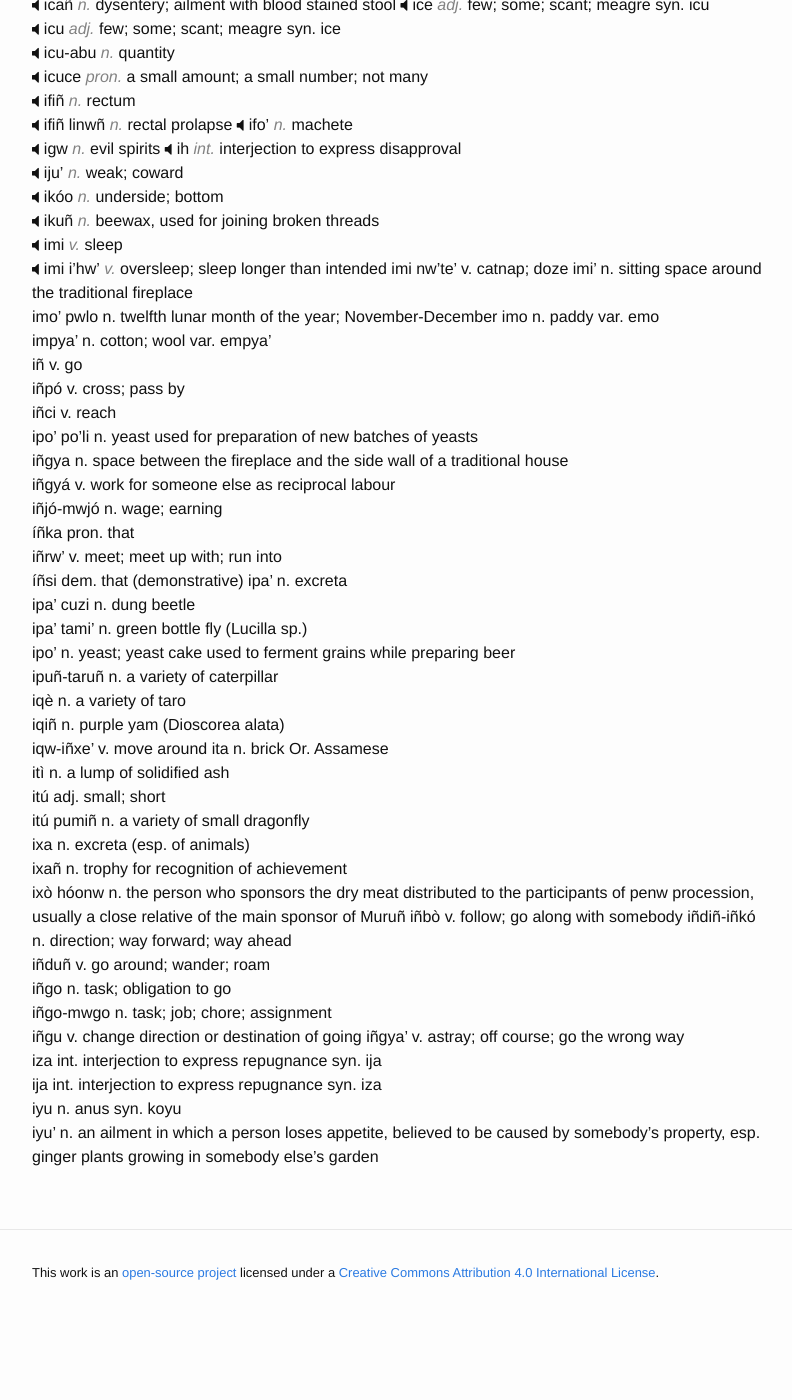
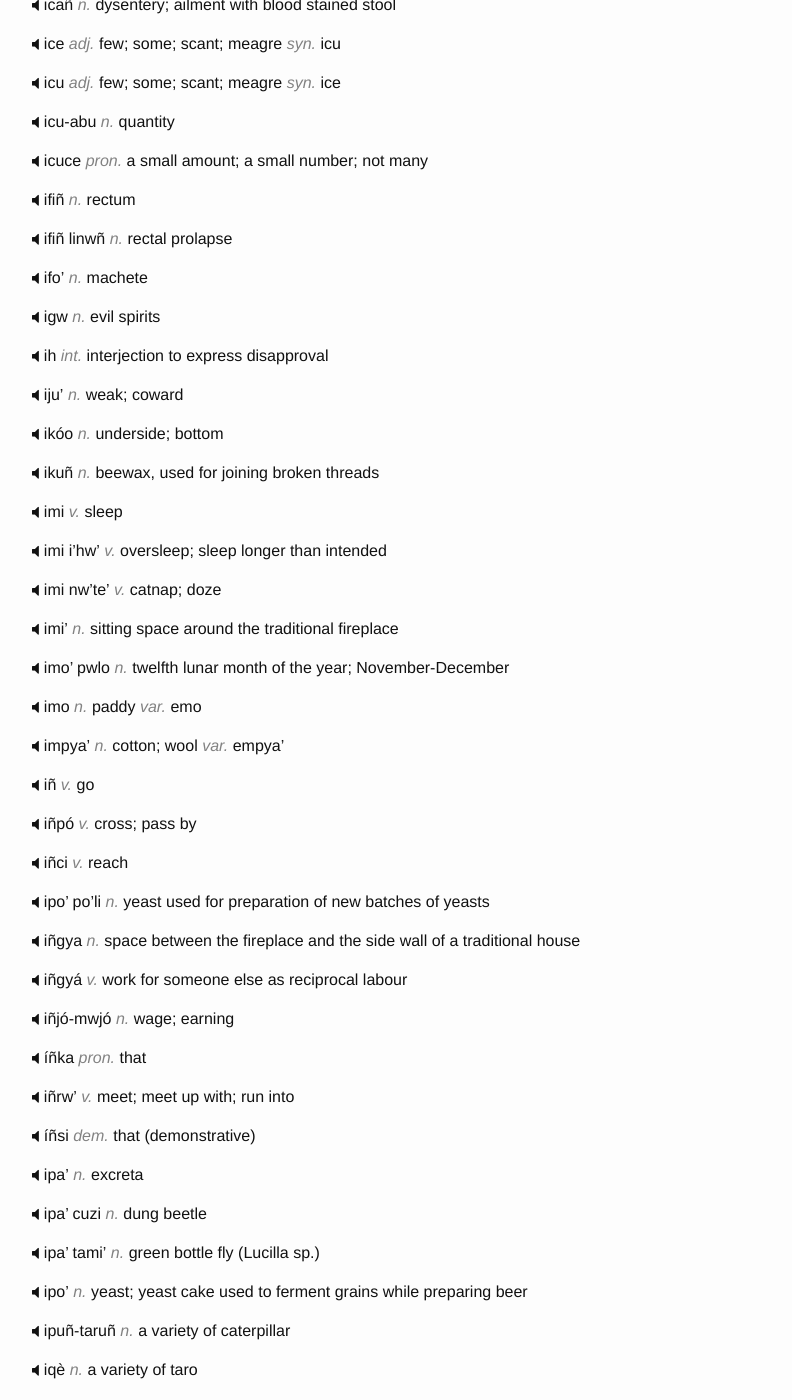
Before and after one commit to hacksparrow/language.apatani.org, a Jekyll site: the page built from dictionary/i.md, in a window 1280 px wide and 1400 px high, scrolled down 328 px. Shown: the whole window, without its empty margins (238-1030 px from the left). Built offline with Jekyll 4.4.1, drawn with Linux system fonts in a browser that asks for light colours; nearby versions of some CDN libraries; before the commit the page ends 1642 px from its top, so only the background shows below that; some of the changed text lies outside the part shown.

Commit message:
Update i.md

```diff
--- a/dictionary/i.md
+++ b/dictionary/i.md
@@ -12,58 +12,113 @@
 __i'ruñ__	      _v._	  sleep in somebody else's house
 
 __icañ__	      _n._	  dysentery; ailment with blood stained stool
-__ice__	        _adj._	few; some; scant; meagre	syn.	icu
-__icu__	        _adj._	few; some; scant; meagre	syn.	ice
+
+__ice__	        _adj._	few; some; scant; meagre	_syn._	icu
+
+__icu__	        _adj._	few; some; scant; meagre	_syn._	ice
+
 __icu-abu__	    _n._	  quantity
+
 __icuce__	      _pron._	a small amount; a small number; not many
+
 __ifiñ__	      _n._	  rectum
+
 __ifiñ linwñ__	_n._	  rectal prolapse
+
 __ifo'__	      _n._	  machete
+
 __igw__	        _n._	  evil spirits
+
 __ih__	        _int._	interjection to express disapproval
+
 __iju'__	      _n._	  weak; coward
+
 __ikóo__	      _n._	  underside; bottom
+
 __ikuñ__	      _n._	  beewax, used for joining broken threads
+
 __imi__	        _v._	  sleep
+
 __imi i'hw'__	  _v._	 oversleep; sleep longer than intended
-imi nw'te'	v.	catnap; doze
-imi'	n.	sitting space around the traditional fireplace
-imo' pwlo	n.	twelfth lunar month of the year; November-December
-imo	n.	paddy	var.	emo
-impya'	n.	cotton; wool	var.	empya'
-iñ	v.	go
-iñpó	v.	cross; pass by
-iñci	v.	reach
-ipo' po'li	n.	yeast used for preparation of new batches of yeasts
-iñgya	n.	space between the fireplace and the side wall of a traditional house
-iñgyá	v.	work for someone else as reciprocal labour
-iñjó-mwjó	n.	wage; earning
-íñka	pron.	that
-iñrw'	v.	meet; meet up with; run into
-íñsi	dem.	that (demonstrative)
-ipa'	n.	excreta
-ipa' cuzi	n.	dung beetle
-ipa' tami'	n.	green bottle fly (Lucilla sp.)
-ipo'	n.	yeast; yeast cake used to ferment grains while preparing beer
-ipuñ-taruñ	n.	a variety of caterpillar
-iqè	n.	a variety of taro
-iqiñ	n.	purple yam (Dioscorea alata)
-iqw-iñxe'	v.	move around
-ita	n.	brick	Or.	Assamese
-itì	n.	a lump of solidified ash
-itú	adj.	small; short
-itú pumiñ	n.	a variety of small dragonfly
-ixa	n.	excreta (esp. of animals)
-ixañ	n.	trophy for recognition of achievement
-ixò hóonw	n.	the person who sponsors the dry meat distributed to the participants of penw procession, usually a close relative of the main sponsor of Muruñ
-iñbò	v.	follow; go along with somebody
-iñdiñ-iñkó	n.	direction; way forward; way ahead
-iñduñ	v.	go around; wander; roam
-iñgo	n.	task; obligation to go
-iñgo-mwgo	n.	task; job; chore; assignment
-iñgu	v.	change direction or destination of going
-iñgya'	v.	astray; off course; go the wrong way
-iza	int.	interjection to express repugnance	syn.	ija
-ija	int.	interjection to express repugnance	syn.	iza
-iyu	n.	anus	syn.	koyu
-iyu'	n.	an ailment in which a person loses appetite, believed to be caused by somebody's property, esp. ginger plants growing in somebody else's garden
+
+__imi nw'te'__	_v._	catnap; doze
+
+__imi'__	_n._	sitting space around the traditional fireplace
+
+__imo' pwlo__	_n._	twelfth lunar month of the year; November-December
+
+__imo__	_n._	paddy	_var._	emo
+
+__impya'__	_n._	cotton; wool	_var._	empya'
+
+__iñ__	_v._	go
+
+__iñpó__	_v._	cross; pass by
+
+__iñci__	_v._	reach
+
+__ipo' po'li__	_n._	yeast used for preparation of new batches of yeasts
+
+__iñgya__	_n._	space between the fireplace and the side wall of a traditional house
+
+__iñgyá__	_v._	work for someone else as reciprocal labour
+
+__iñjó-mwjó__	_n._	wage; earning
+
+__íñka__	_pron._	that
+
+__iñrw'__	_v._	meet; meet up with; run into
+
+__íñsi__	_dem._	that (demonstrative)
+
+__ipa'__	_n._	excreta
+
+__ipa' cuzi__	_n._	dung beetle
+
+__ipa' tami'__	_n._	green bottle fly (Lucilla sp.)
+
+__ipo'__	_n._	yeast; yeast cake used to ferment grains while preparing beer
+
+__ipuñ-taruñ__	_n._	a variety of caterpillar
+
+__iqè__	_n._	a variety of taro
+
+__iqiñ__	_n._	purple yam (Dioscorea alata)
+
+__iqw-iñxe'__	_v._	move around
+
+__ita__	_n._	brick	Or.	Assamese
+
+__itì__	_n._	a lump of solidified ash
+
+__itú__	_adj._	small; short
+
+__itú pumiñ__	_n._	a variety of small dragonfly
+
+__ixa__	_n._	excreta (esp. of animals)
+
+__ixañ__	_n._	trophy for recognition of achievement
+
+__ixò hóonw__	_n._	the person who sponsors the dry meat distributed to the participants of penw procession, usually a close relative of the main sponsor of Muruñ
+
+__iñbò__	_v._	follow; go along with somebody
+
+__iñdiñ-iñkó__	_n._	direction; way forward; way ahead
+
+__iñduñ__	_v._	go around; wander; roam
+
+__iñgo__	_n._	task; obligation to go
+
+__iñgo-mwgo__	_n._	task; job; chore; assignment
+
+__iñgu__	_v._	change direction or destination of going
+
+__iñgya'__	_v._	astray; off course; go the wrong way
+
+__iza__	_int._	interjection to express repugnance	_syn._	ija
+
+__ija__	_int._	interjection to express repugnance	_syn._	iza
+
+__iyu__	_n._	anus	_syn._	koyu
+
+__iyu'__	_n._	an ailment in which a person loses appetite, believed to be caused by somebody's property, esp. ginger plants growing in somebody else's garden
```
